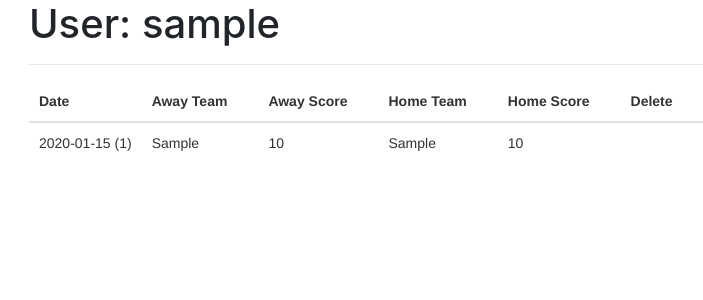
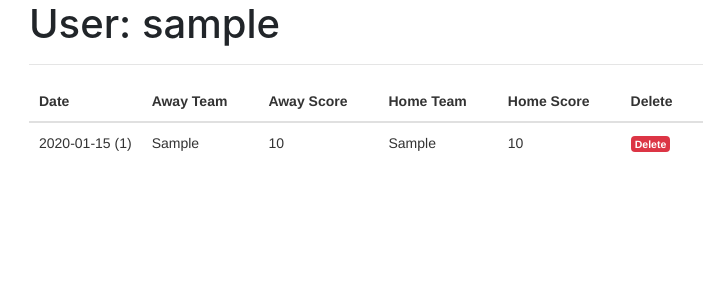
Before and after one commit to alanese/MyGames, a Flask app: page /mygames in a window 1280 px wide. Shown: the part 56-356 px from the top of the page, without its empty margins (56-759 px from the left). Run offline with Flask 2, Linux system fonts and the light colour scheme; a user stored in the database is signed in; tables that the repository leaves empty hold one stand-in row (values such as "Sample post"); some libraries are stand-ins or nearby versions.

Commit message:
remove iconify, fix ERA sort

```diff
--- a/app/templates/base.html
+++ b/app/templates/base.html
@@ -16,7 +16,6 @@
 			<script src="https://code.jquery.com/jquery-3.3.1.slim.min.js" integrity="sha384-q8i/X+965DzO0rT7abK41JStQIAqVgRVzpbzo5smXKp4YfRvH+8abtTE1Pi6jizo" crossorigin="anonymous"></script>
 			<script src="https://cdnjs.cloudflare.com/ajax/libs/popper.js/1.14.7/umd/popper.min.js" integrity="sha384-UO2eT0CpHqdSJQ6hJty5KVphtPhzWj9WO1clHTMGa3JDZwrnQq4sF86dIHNDz0W1" crossorigin="anonymous"></script>
 			<script src="https://stackpath.bootstrapcdn.com/bootstrap/4.3.1/js/bootstrap.min.js" integrity="sha384-JjSmVgyd0p3pXB1rRibZUAYoIIy6OrQ6VrjIEaFf/nJGzIxFDsf4x0xIM+B07jRM" crossorigin="anonymous"></script>
-			<script src="https://code.iconify.design/1/1.0.3/iconify.min.js"></script>
 		{% endblock head_scripts %}
 	</head>
 	<body>
--- a/app/templates/mygames.html
+++ b/app/templates/mygames.html
@@ -23,8 +23,8 @@
 					<td>{{ gd.away_score }}</td>
 					<td>{{ gd.home_team }}</td>
 					<td>{{ gd.home_score }}</td>
-					<td><a href="{{ url_for('rm_game', game_pk=gd.game_pk) }}">
-						<span class="iconify" data-icon="oi-circle-x" data-inline="false" style="color:red"></span>
+					<td><a href="{{ url_for('rm_game', game_pk=gd.game_pk) }}" class="badge badge-danger">
+						Delete
 					</a></td>
 				</tr>
 			{% endfor %}
--- a/app/templates/pitch_stats.html
+++ b/app/templates/pitch_stats.html
@@ -42,7 +42,7 @@
 			<td>{{ player[1]['hr'] }}</td>
 			<td>{{ player[1]['bb'] }}</td>
 			<td>{{ player[1]['so'] }}</td>
-			<td>{{ player[1]['era'] }}</td>
+			<td {% if player[1]['era'] == '-.--' %} data-value="-1"{% endif %}>{{ player[1]['era'] }}</td>
 		</tr>
 		{% endfor %}
 	</tbody>
```
